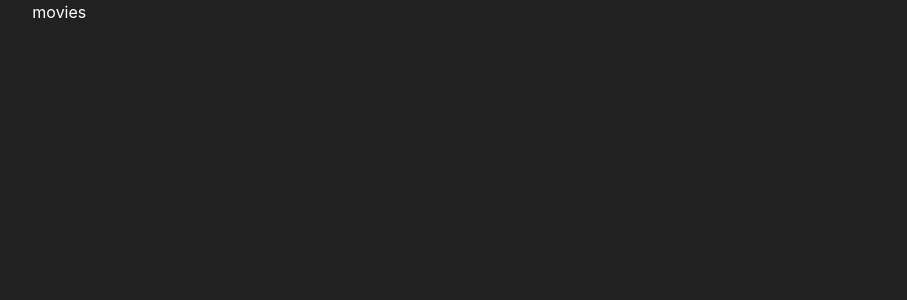
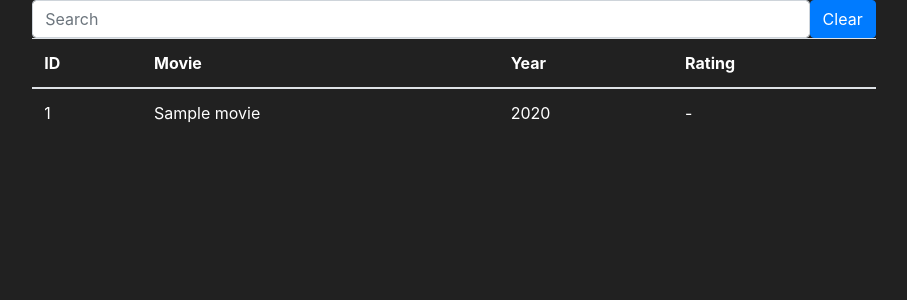
Before and after one commit to tkouleris/movie-rating-app, a Flask app: page / in a window 1280 px wide. Before the commit the part shown is almost empty. Shown: the top 300 px of the page, without its empty margins (186-1093 px from the left). Run offline with Flask 2, Linux system fonts and the light colour scheme; tables that the repository leaves empty hold one stand-in row (values such as "Sample post"); some libraries are stand-ins or nearby versions.

Commit message:
feature: movie list  + search

```diff
--- a/app/routes.py
+++ b/app/routes.py
@@ -7,5 +7,11 @@ from app.models import Movie
 @login_manager.user_loader
 @app.route('/')
 def index_page():
-    movies = Movie.query.all()
+    movies = None
+    query = request.args.get('query')
+    if query is None:
+        movies = Movie.query.all()
+    else:
+        movies = Movie.query.filter(Movie.title.like("%" + query + "%")).all()
+
     return render_template('index.html', movies=movies)
--- a/app/templates/index.html
+++ b/app/templates/index.html
@@ -1,12 +1,37 @@
 {% extends 'layout.html' %}
 
-{% block title %}Home Page{% endblock %}
+{% block title %}Movie Rating App{% endblock %}
 
 {% block content %}
     <div class="row">
         <div class="col-2"></div>
         <div class="col-8">
-            movies
+            <form method="get">
+                <div class="input-group rounded">
+                    <input type="search" class="form-control rounded" placeholder="Search" aria-label="Search" aria-describedby="search-addon" name="query"/>
+                    <a class="btn btn-primary" href="{{ url_for('index_page') }}" role="button">Clear</a>
+{#                  <span class="input-group-text border-0" id="search-addon">#}
+{#                    <i class="fas fa-search"></i>#}
+{#                  </span>#}
+                </div>
+            </form>
+            <table class="table" style="color:white;">
+                <thead><tr>
+                    <th scope="col">ID</th>
+                    <th scope="col">Movie</th>
+                    <th scope="col">Year</th>
+                    <th scope="col">Rating</th>
+                </tr></thead>
+
+            {% for movie in movies %}
+                <tr>
+                    <td>{{ movie.id }}</td>
+                    <td>{{ movie.title }}</td>
+                    <td>{{ movie.year }}</td>
+                    <td> - </td>
+                </tr>
+            {% endfor %}
+            </table>
         </div>
         <div class="col-2"></div>
     </div>
```
